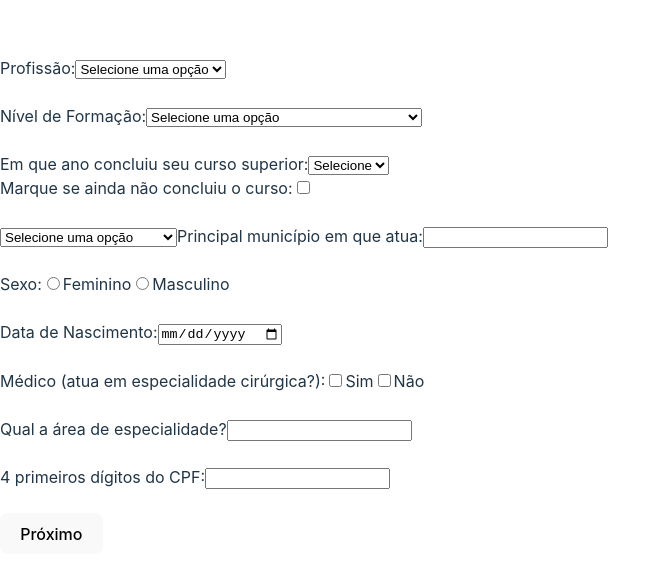
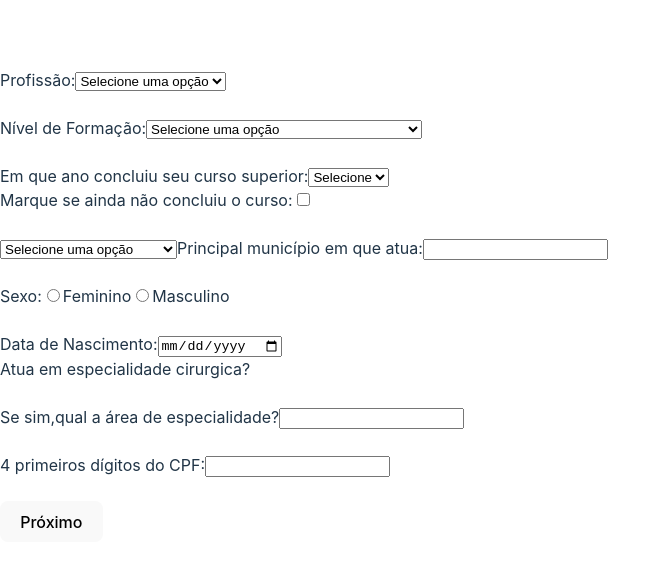
Before and after one commit to nykcasseano/Test-Doutorado, a React (Vite) app: page / in a window 1280 px wide. Shown: the part 112-690 px from the top of the page, without its empty margins (0-671 px from the left). Built offline with nearby package versions, Linux system fonts and the light colour scheme.

Commit message:
Versão incial  do código que corresponde ao primeiro dia de trabalho

```diff
--- a/src/pages/Home.jsx
+++ b/src/pages/Home.jsx
@@ -18,8 +18,7 @@ export function Home() {
   const [municipioAtua,setmunicipioAtua] = useState('');
   const [dataNascimento,setDataNascimento] = useState('');
   const [cpf, setCpf] = useState('');
-  const [medico,setmedico] =useState('');
-  const [especialidade,setespecialidade] =useState('');
+  const [especialidade,setEspecialidade] =useState('');
 
   console.log(sexo);
 
@@ -77,11 +76,11 @@ export function Home() {
         municipio,
         sexo,
         dataNascimento,
-        medico,
         especialidade,
         cpf,
 
     }
+    console.log('valoresConstDemo:', Demografico);
 
     try {
       await addDoc(collection(db, 'form'), {
@@ -132,6 +131,21 @@ export function Home() {
 
   const handleMunicipioAtuaChange = (event) => {
     setmunicipioAtua(event.target.value);
+    console.log(event.target.value);
+  };
+
+  const handleDataNascimentoChange = (event) => {
+    setDataNascimento(event.target.value);
+    console.log(event.target.value);
+  };
+
+  const handleCpfChange = (event) => {
+    setCpf(event.target.value);
+    console.log(event.target.value);
+  };
+
+  const handlEspecialidadeChange = (event) => {
+    setEspecialidade(event.target.value);
     console.log(event.target.value);
   };
 
@@ -221,19 +235,15 @@ export function Home() {
         <label htmlFor="sexoMasculino">Masculino</label><br /><br />
 
         <label htmlFor="dataNascimento">Data de Nascimento:</label>
-        <input type="date" id="dataNascimento" name="dataNascimento" /><br /><br />
+        <input type="date" id="dataNascimento" name="dataNascimento"  value={dataNascimento} onChange={handleDataNascimentoChange} /> <br />
 
-        <label htmlFor="medico">Médico (atua em especialidade cirúrgica?):</label>
-        <input type="checkbox" id="medico" name="medico" value="sim" />
-        <label htmlFor="medico">Sim</label>
-        <input type="checkbox" id="medico" name="medico" value="nao" />
-        <label htmlFor="medico">Não</label><br /><br />
+        <label htmlFor="medico">Atua em especialidade cirurgica?</label> <br /><br />
 
-        <label htmlFor="areaEspecialidade">Qual a área de especialidade?</label>
-        <input type="text" id="areaEspecialidade" name="areaEspecialidade" /><br /><br />
+        <label htmlFor="areaEspecialidade">Se sim,qual a área de especialidade?</label>
+        <input type="text" id="areaEspecialidade" name="areaEspecialidade"  value={especialidade} onChange={handlEspecialidadeChange}/><br /><br />
 
         <label htmlFor="cpf">4 primeiros dígitos do CPF:</label>
-        <input type="text" id="cpf" name="cpf" maxLength="4" /><br /><br />
+        <input type="text" id="cpf" name="cpf" maxLength="4"  value={cpf} onChange={handleCpfChange}/><br /><br />
 
         {/* <input type="submit" value="Submit" /> */}
 
```
